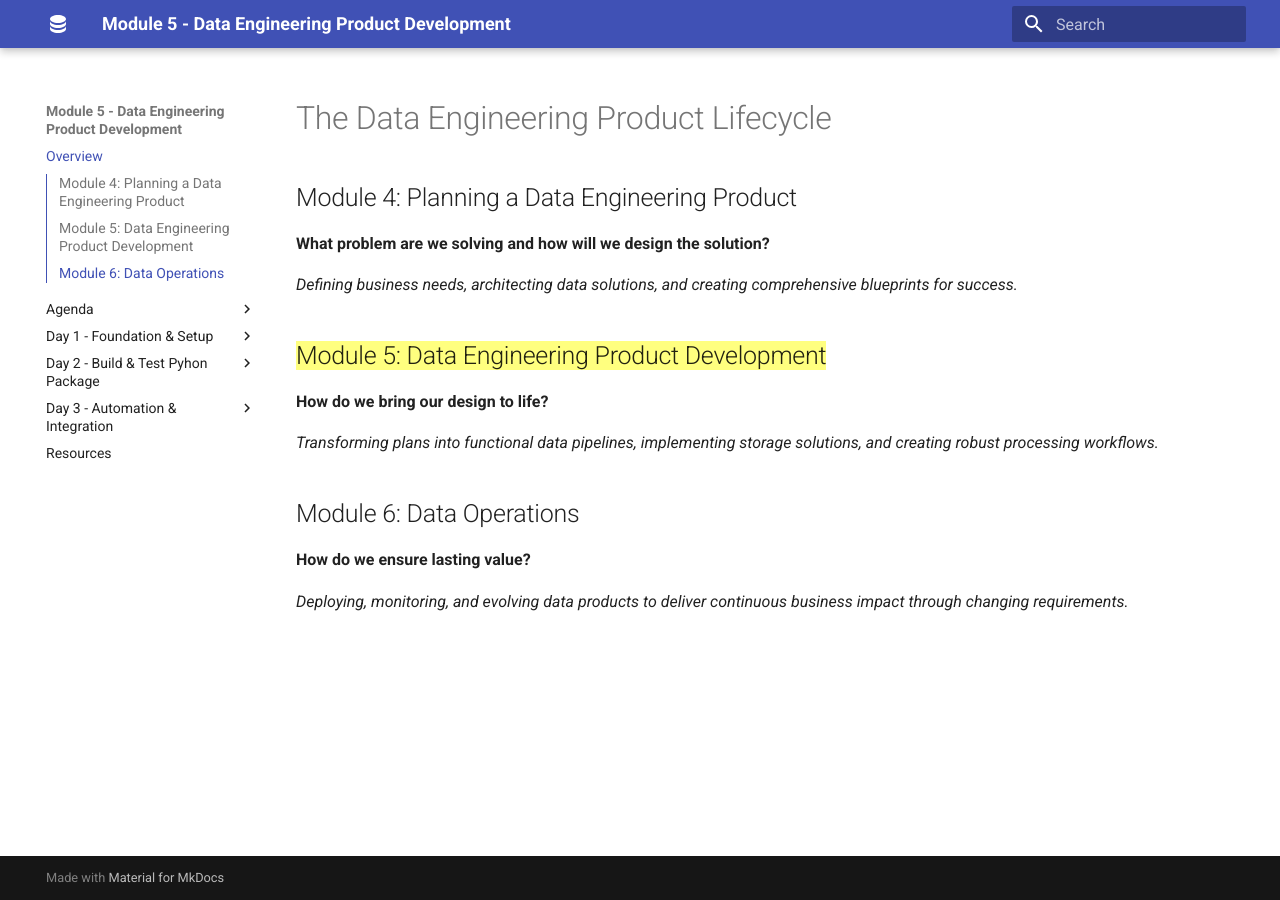
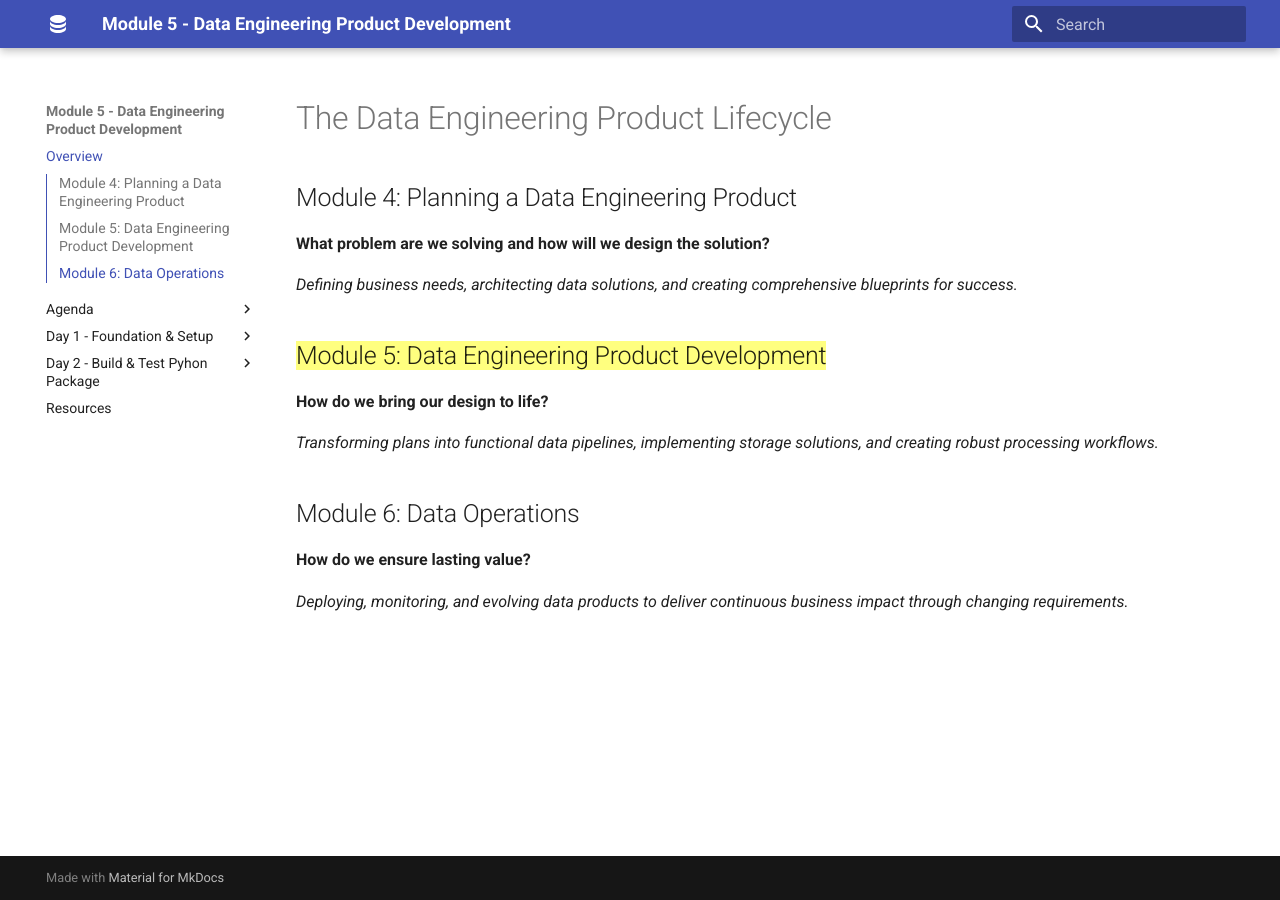
Before and after one commit to qaalabs/DE5M5, an MkDocs documentation site: the page built from docs/index.md, in a window 1280 px wide. Built offline with MkDocs 1.6.1 and Material for MkDocs 9.7.7, drawn with Linux system fonts in a browser that asks for light colours; some of the changed lines change nothing that is shown.

Commit message:
Temp fix: remove day 3/4

```diff
--- a/mkdocs.yml
+++ b/mkdocs.yml
@@ -31,15 +31,6 @@
     - "Write unit tests": day2/cleaning-tests.md
     - "Python Test Coverage": day2/coverage.md
     - "Achive test coverage": day2/coverage-goal.md
-
-  - "Day 3 - Automation & Integration":
-    - "GitHub Actions": day3/github-actions.md
-    - "GitHub Actions ~ Trigger Workflow": day3/github-workflow.md
-    - "Pull Request Workflow": day3/github-branch.md
-    - "Complete Your Own PR Workflow": day3/pull-request.md
-    - "01 Create Fabric Lakehouse": labs/01-lakehouse.md
-    - "Run pipeline in MS Fabric": day3/fabric-integration.md
-    - "Create Gold Layer Table": day3/fabric-gold-layer.md
 
   - Resources: resources.md
 
```
